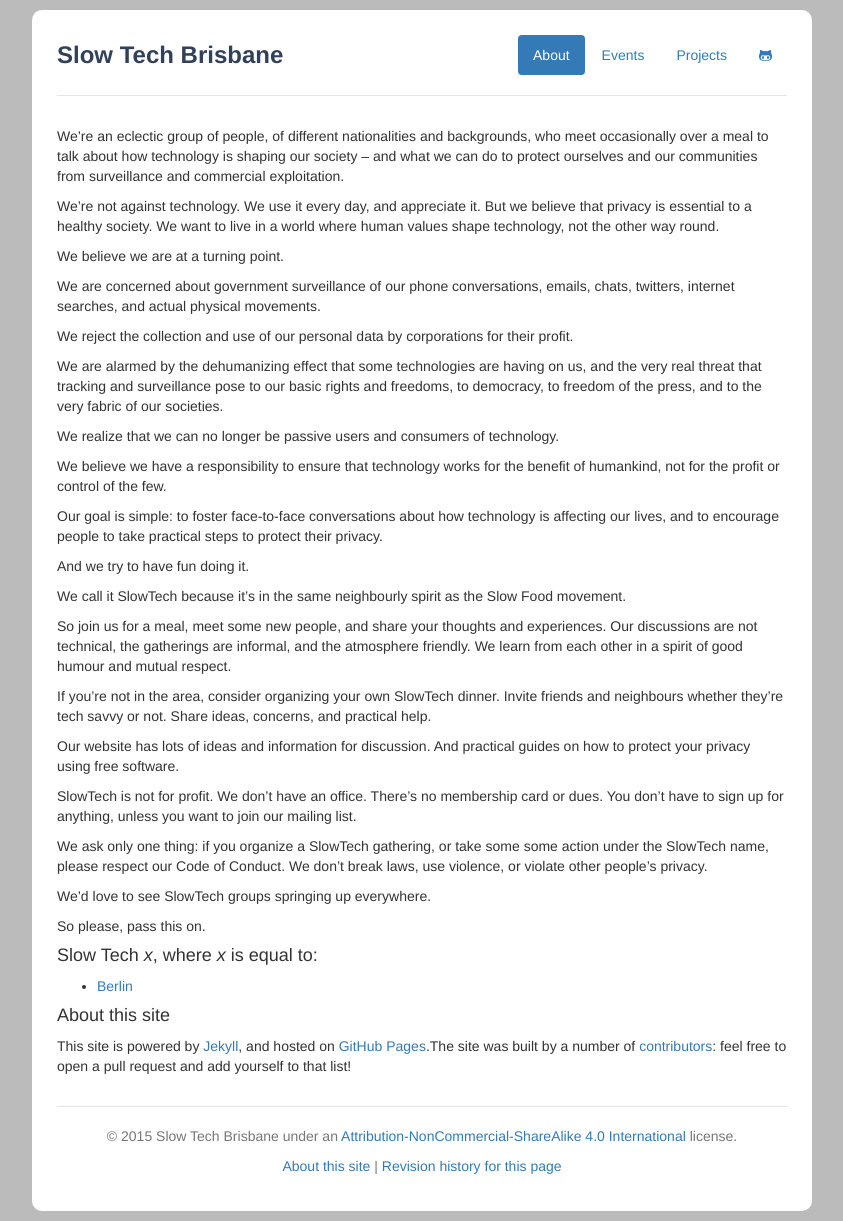
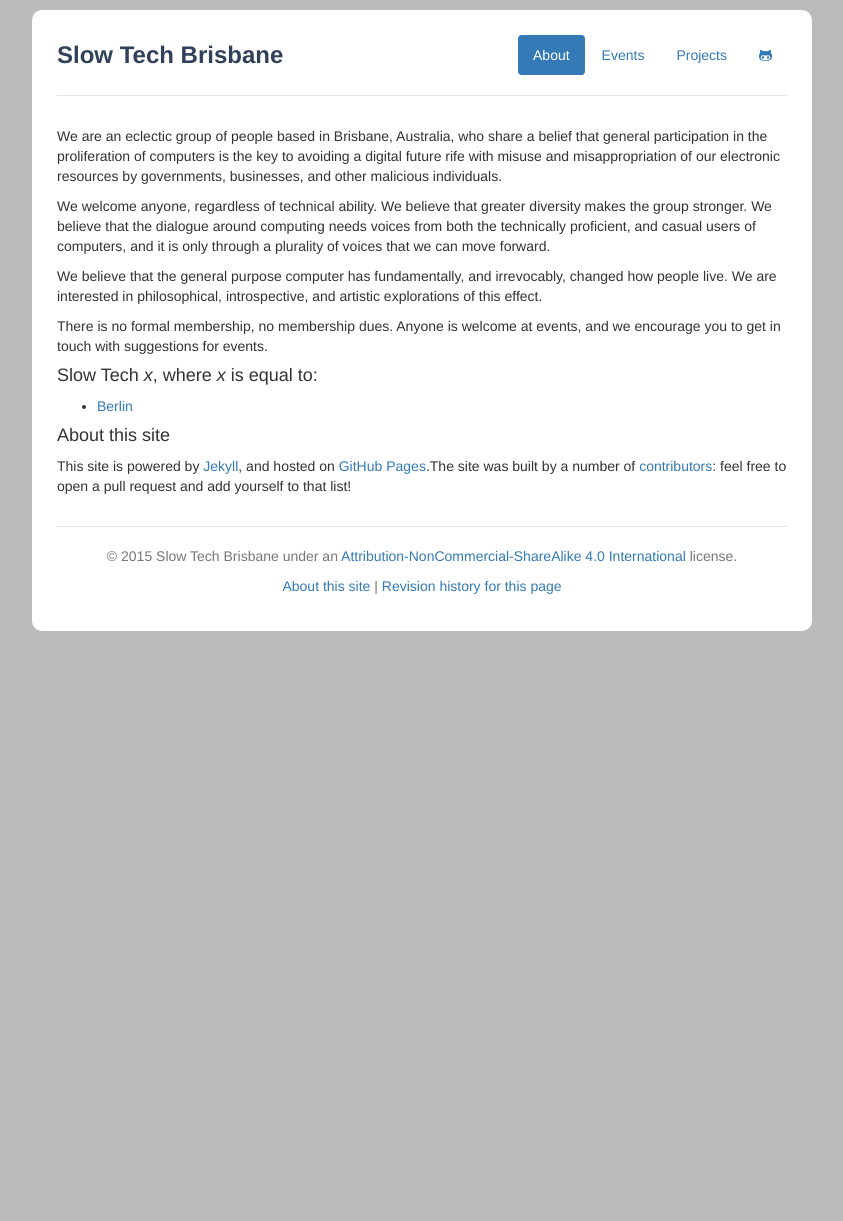
Before and after one commit to slowtechbne/slowtechbne.github.io, a Jekyll site: the page built from about.md, in a window 1280 px wide. Shown: the whole page, without its empty margins (218-1061 px from the left). Built offline with Jekyll 4.4.1, drawn with Linux system fonts in a browser that asks for light colours; after the commit the page ends 900 px from its top, so only the background shows below that.

Commit message:
Draft of spiel.

```diff
--- a/about.md
+++ b/about.md
@@ -4,41 +4,13 @@ title: "About"
 permalink: /about/
 ---
 
-We’re an eclectic group of people, of different nationalities and backgrounds, who meet occasionally over a meal to talk about how technology is shaping our society – and what we can do to protect ourselves and our communities from surveillance and commercial exploitation.
+We are an eclectic group of people based in Brisbane, Australia, who share a belief that general participation in the proliferation of computers is the key to avoiding a digital future rife with misuse and misappropriation of our electronic resources by governments, businesses, and other malicious individuals.
 
-We’re not against technology. We use it every day, and appreciate it. But we believe that privacy is essential to a healthy society. We want to live in a world where human values shape technology, not the other way round.
+We welcome anyone, regardless of technical ability. We believe that greater diversity makes the group stronger. We believe that the dialogue around computing needs voices from both the technically proficient, and casual users of computers, and it is only through a plurality of voices that we can move forward.
 
-We believe we are at a turning point.
+We believe that the general purpose computer has fundamentally, and irrevocably, changed how people live. We are interested in philosophical, introspective, and artistic explorations of this effect.
 
-We are concerned about government surveillance of our phone conversations, emails, chats, twitters, internet searches, and actual physical movements.
-
-We reject the collection and use of our personal data by corporations for their profit.
-
-We are alarmed by the dehumanizing effect that some technologies are having on us, and the very real threat that tracking and surveillance pose to our basic rights and freedoms, to democracy, to freedom of the press, and to the very fabric of our societies.
-
-We realize that we can no longer be passive users and consumers of technology.
-
-We believe we have a responsibility to ensure that technology works for the benefit of humankind, not for the profit or control of the few.
-
-Our goal is simple: to foster face-to-face conversations about how technology is affecting our lives, and to encourage people to take practical steps to protect their privacy.
-
-And we try to have fun doing it.
-
-We call it SlowTech because it’s in the same neighbourly spirit as the Slow Food movement.
-
-So join us for a meal, meet some new people, and share your thoughts and experiences. Our discussions are not technical, the gatherings are informal, and the atmosphere friendly. We learn from each other in a spirit of good humour and mutual respect.
-
-If you’re not in the area, consider organizing your own SlowTech dinner. Invite friends and neighbours whether they’re tech savvy or not. Share ideas, concerns, and practical help.
-
-Our website has lots of ideas and information for discussion. And practical guides on how to protect your privacy using free software.
-
-SlowTech is not for profit. We don’t have an office. There’s no membership card or dues. You don’t have to sign up for anything, unless you want to join our mailing list.
-
-We ask only one thing: if you organize a SlowTech gathering, or take some some action under the SlowTech name, please respect our Code of Conduct. We don’t break laws, use violence, or violate other people’s privacy.
-
-We’d love to see SlowTech groups springing up everywhere.
-
-So please, pass this on.
+There is no formal membership, no membership dues. Anyone is welcome at events, and we encourage you to get in touch with suggestions for events.
 
 
 #### Slow Tech _x_, where _x_ is equal to:
```
